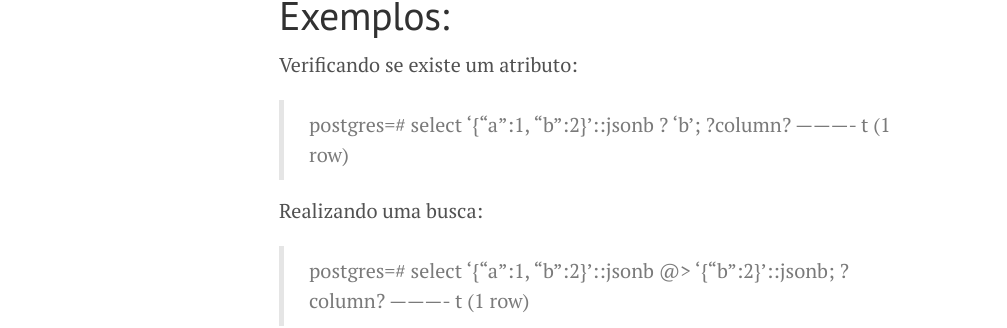
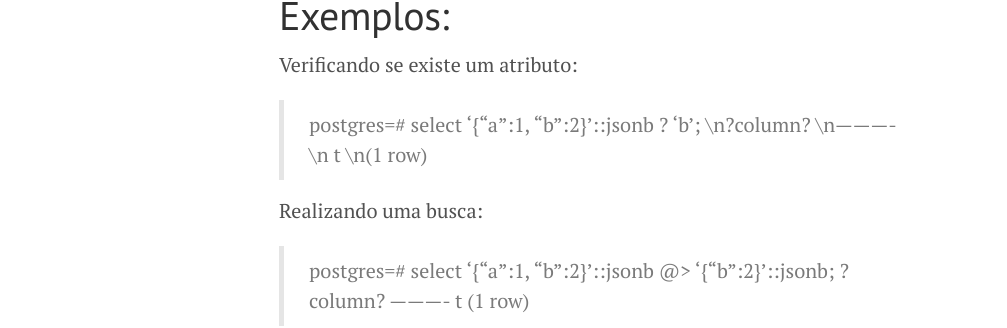
Before and after one commit to lucasviecelli/lucasviecelli.github.io, a Jekyll site: the page built from _posts/2016-09-13-usando-json-no-postgresql.markdown, in a window 1280 px wide and 900 px high, scrolled down 840 px. Shown: the part 149-477 px from the top of the window, without its empty margins (1-1008 px from the left). Built offline with Jekyll 4.4.1, drawn with Linux system fonts in a browser that asks for light colours.

```diff
--- a/_posts/2016-09-13-usando-json-no-postgresql.markdown
+++ b/_posts/2016-09-13-usando-json-no-postgresql.markdown
@@ -16,11 +16,11 @@ Abaixo vamos ver algumas funções interessantes, que a mairia das pessoas não
 Verificando se existe um atributo:
 
 >
->postgres=# select '{"a":1, "b":2}'::jsonb ? 'b';
-> ?column?
->----------
-> t
->(1 row)
+postgres=# select '{"a":1, "b":2}'::jsonb ? 'b';
+\n?column?
+\n----------
+\n t
+\n(1 row)
 
 
 Realizando uma busca:
```
